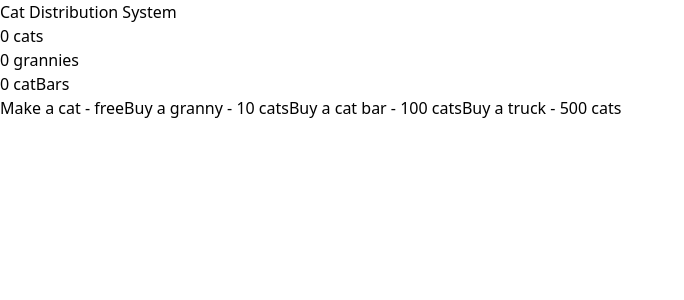
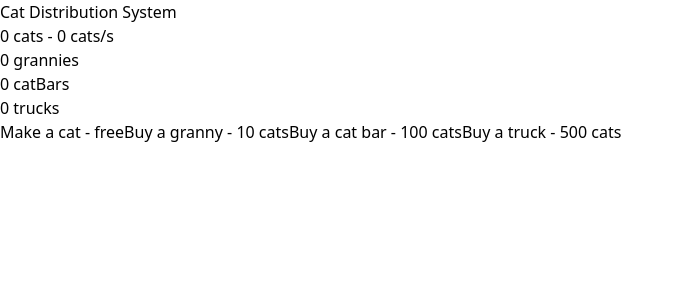
Before and after one commit to EmmaGuillaume/cat-distribution-system, a Next.js app: page / in a window 1280 px wide. Shown: the top 300 px of the page, without its empty margins (0-684 px from the left). Built offline with nearby package versions, Linux system fonts and the light colour scheme.

Commit message:
✨  - add average cats per second

```diff
--- a/src/app/page.tsx
+++ b/src/app/page.tsx
@@ -13,13 +13,17 @@ export default function Home() {
     factory: 0,
     researchCenter: 0,
   });
+
   return (
     <div className="h-svh w-full flex flex-col items-center justify-center gap-4">
       <h1 className="text-xl">Cat Distribution System</h1>
       <div>
-        <p>{game.state.cats} cats</p>
+        <p>
+          {game.state.cats} cats - {game.averageCats()} cats/s
+        </p>
         <p>{game.state.grannies} grannies</p>
         <p>{game.state.catBars} catBars</p>
+        <p>{game.state.trucks} trucks</p>
       </div>
       <button onClick={game.click} className="px-4 py-2 border rounded-xl">
         Make a cat - free
--- a/src/domain/game/catBar/catBar.ts
+++ b/src/domain/game/catBar/catBar.ts
@@ -1,5 +1,4 @@
 const CATBAR_PRICE = 100;
-
 const CATBAR_PRODUCTION = 5;
 
 type CatBarState = { cats: number; catBars: number };
@@ -18,15 +17,16 @@ const buyCatBar = <T extends CatBarState>(state: T): T => {
 const makeCatBarsWork = <T extends CatBarState>(state: T): T => {
   const newGameState = { ...state };
 
-  for (let i = 0; i < state.catBars; i++) {
-    newGameState.cats += CATBAR_PRODUCTION;
-  }
-
+  newGameState.cats += catBarProductionPerSecond(state);
   return newGameState;
 };
 
 const canBuyCatBar = <T extends CatBarState>(state: T): boolean => {
   return state.cats >= CATBAR_PRICE;
+};
+
+const catBarProductionPerSecond = (state: CatBarState): number => {
+  return state.catBars * CATBAR_PRODUCTION;
 };
 
 export {
@@ -36,4 +36,5 @@ export {
   canBuyCatBar,
   makeCatBarsWork,
   type CatBarState,
+  catBarProductionPerSecond,
 };
--- /dev/null
+++ b/src/domain/game/cats/cats.ts
@@ -0,0 +1,16 @@
+import { CATBAR_PRODUCTION } from "@/domain/game/catBar/catBar";
+import { GameState } from "@/domain/game/game";
+import { granniesProductionPerSecond } from "@/domain/game/granny/granny";
+import { truckProductionPerSecond } from "@/domain/game/truck/truck";
+
+const averageCats = (gameState: GameState): number => {
+  const catsPerSecond =
+    granniesProductionPerSecond(gameState) +
+    gameState.catBars * CATBAR_PRODUCTION +
+    truckProductionPerSecond(gameState) +
+    gameState.factory * 150 +
+    gameState.researchCenter * 500;
+  return catsPerSecond;
+};
+
+export { averageCats };
--- a/src/domain/game/granny/granny.ts
+++ b/src/domain/game/granny/granny.ts
@@ -1,4 +1,5 @@
 const GRANNY_PRICE = 10;
+const GRANNY_PRODUCTION = 1;
 
 type GrannyState = { cats: number; grannies: number };
 
@@ -15,7 +16,7 @@ const buyGranny = <T extends GrannyState>(state: T): T => {
 
 const makeGranniesWork = <T extends GrannyState>(state: T): T => {
   const newGameState = { ...state };
-  newGameState.cats += state.grannies;
+  newGameState.cats += granniesProductionPerSecond(state);
 
   return newGameState;
 };
@@ -24,10 +25,16 @@ const canBuyGranny = <T extends GrannyState>(state: T): boolean => {
   return state.cats >= GRANNY_PRICE;
 };
 
+const granniesProductionPerSecond = (state: GrannyState): number => {
+  return state.grannies * GRANNY_PRODUCTION;
+};
+
 export {
   GRANNY_PRICE,
   buyGranny,
   canBuyGranny,
   makeGranniesWork,
   type GrannyState,
+  GRANNY_PRODUCTION,
+  granniesProductionPerSecond,
 };
--- a/src/domain/game/index.ts
+++ b/src/domain/game/index.ts
@@ -4,3 +4,4 @@ export * from "@/domain/game/game";
 export * from "@/domain/game/granny/granny";
 export * from "@/domain/game/iteration/iteration";
 export * from "@/domain/game/truck/truck";
+export * from "@/domain/game/cats/cats";
--- a/src/domain/game/iteration/iteration.ts
+++ b/src/domain/game/iteration/iteration.ts
@@ -1,4 +1,5 @@
 import { makeCatBarsWork } from "@/domain/game/catBar/catBar";
+// import { averageCats } from "@/domain/game/cats/cats";
 import type { GameState } from "@/domain/game/game";
 import { makeGranniesWork } from "@/domain/game/granny/granny";
 import { makeTrucksWork } from "@/domain/game/truck/truck";
--- a/src/domain/game/truck/truck.ts
+++ b/src/domain/game/truck/truck.ts
@@ -1,5 +1,5 @@
 const TRUCK_PRICE = 500;
-const TRUCK_CATS_PRODUCTION = 20;
+const TRUCK_PRODUCTION = 20;
 
 type TruckState = { cats: number; trucks: number };
 
@@ -16,7 +16,7 @@ const buyTruck = <T extends TruckState>(state: T): T => {
 
 const makeTrucksWork = <T extends TruckState>(state: T): T => {
   const newGameState = { ...state };
-  newGameState.cats += state.trucks * TRUCK_CATS_PRODUCTION;
+  newGameState.cats += truckProductionPerSecond(state);
 
   return newGameState;
 };
@@ -25,4 +25,16 @@ const canBuyTruck = <T extends TruckState>(state: T): boolean => {
   return state.cats >= TRUCK_PRICE;
 };
 
-export { buyTruck, canBuyTruck, makeTrucksWork, TRUCK_PRICE, type TruckState };
+const truckProductionPerSecond = (state: TruckState): number => {
+  return state.trucks * TRUCK_PRODUCTION;
+};
+
+export {
+  buyTruck,
+  canBuyTruck,
+  makeTrucksWork,
+  TRUCK_PRICE,
+  type TruckState,
+  TRUCK_PRODUCTION,
+  truckProductionPerSecond,
+};
--- a/src/hooks/useGame.ts
+++ b/src/hooks/useGame.ts
@@ -28,6 +28,7 @@ const useGame = (initialGameState: Game.GameState) => {
     canBuyCatBar: check(Game.canBuyCatBar),
     buyTruck: () => apply(Game.buyTruck),
     canBuyTruck: check(Game.canBuyTruck),
+    averageCats: () => Game.averageCats(gameState),
   };
 };
 
```
Also changed, not shown: 1 other file (tests, documents, lock files or other folders).
